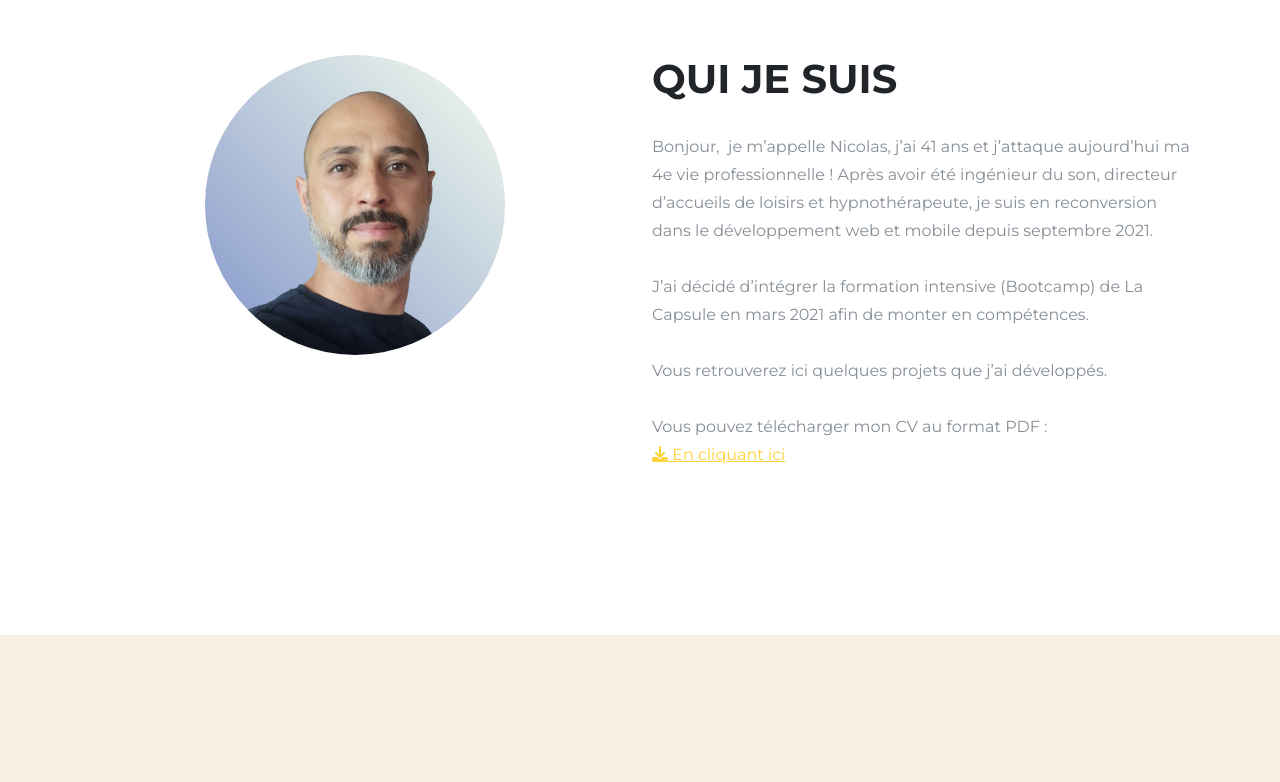
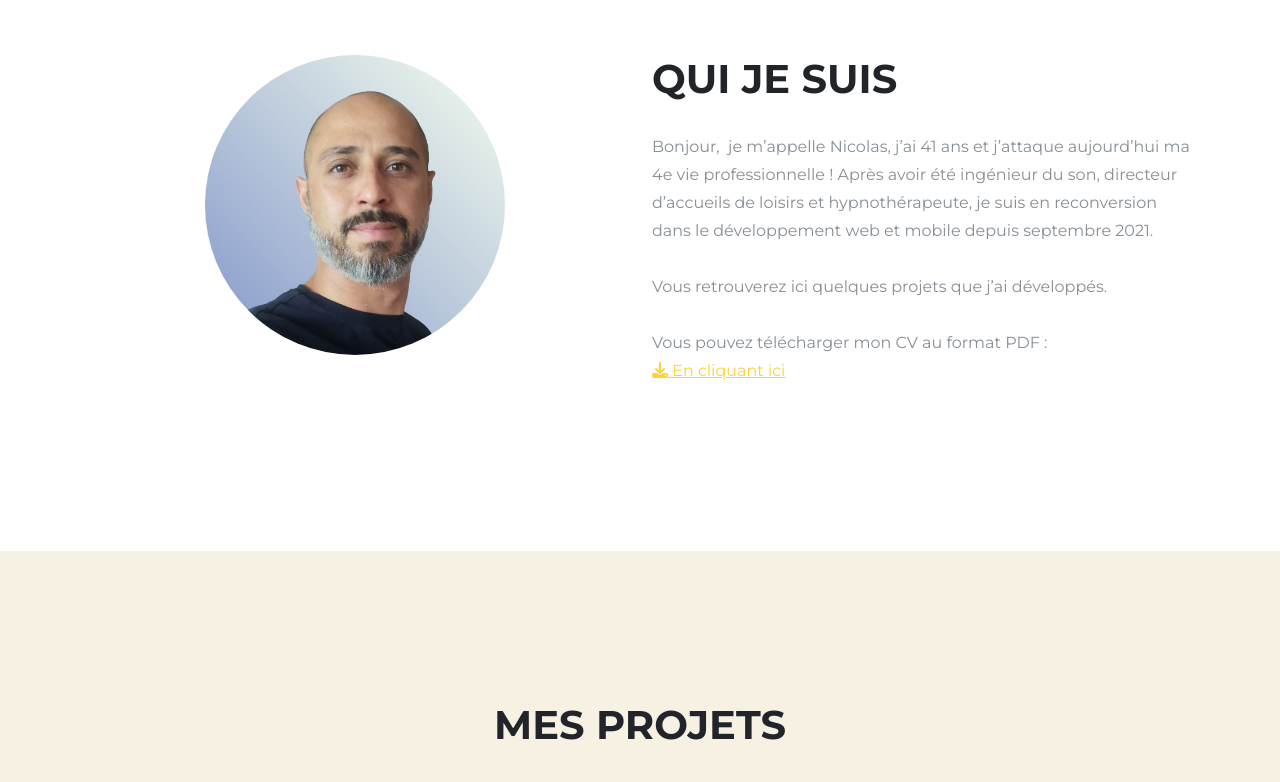
Before and after one commit to Tarnof-Code/portfolio, a plain HTML site: page index.html in a window 1280 px wide. Shown: the part 860-1642 px from the top of the page. Drawn offline with Linux system fonts and the light colour scheme; a web font is replaced by a local one.

Commit message:
modif bio

```diff
--- a/index.html
+++ b/index.html
@@ -45,6 +45,7 @@
                 aria-expanded="false" aria-label="Toggle navigation" style="background: #ffab07;">
                 <i class="fa fa-bars"></i>
             </button>
+
             <div class="collapse navbar-collapse" id="navbarResponsive">
                 <ul class="navbar-nav ms-auto text-uppercase">
                     <li class="nav-item"><a class="nav-link" href="#accueil">Accueil</a></li>
@@ -103,10 +104,7 @@
                                     développement web et mobile
                                     depuis septembre 2021.
                                     <br><br>
-                                    J’ai décidé d’intégrer la formation intensive (Bootcamp) de La Capsule en mars 2021
-                                    afin de monter en
-                                    compétences.
-                                    <br><br>
+
                                     Vous retrouverez ici quelques projets que j’ai développés.
                                     <br><br>
                                     Vous pouvez télécharger mon CV au format PDF :<br>
```
